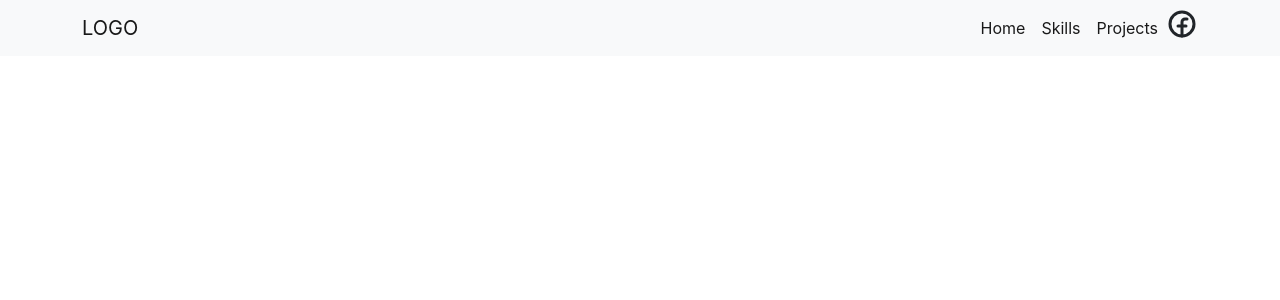
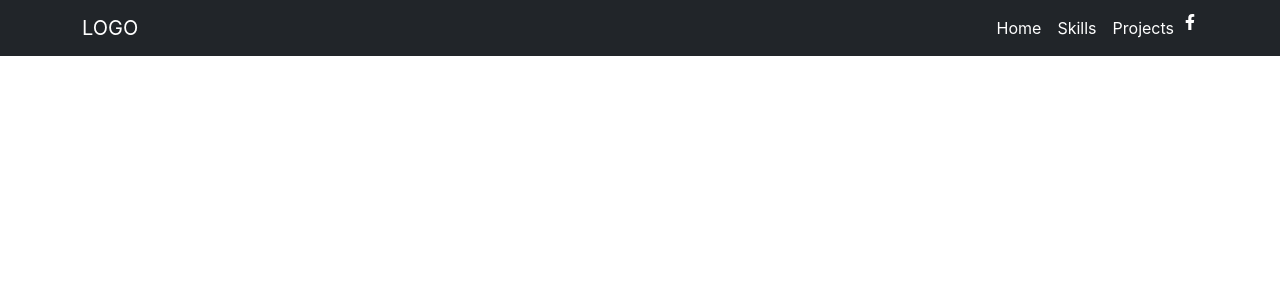
Before and after one commit to Mikasha0/Portfolio, a React (Create React App) app in the folder portfolio/: page / in a window 1280 px wide. Shown: the top 300 px of the page. Built offline with nearby package versions, Linux system fonts and the light colour scheme.

Commit message:
added facebook icon in the navbar section of the page

```diff
--- a/portfolio/src/Components/Navbar.js
+++ b/portfolio/src/Components/Navbar.js
@@ -1,8 +1,9 @@
 import React from "react";
-import { Horse, Heart, Cube, FacebookLogo } from "phosphor-react";
+import { FaFacebookF } from "react-icons/fa";
+
 export default function Navbar() {
   return (
-    <nav className="navbar navbar-expand-lg bg-light">
+    <nav className="navbar navbar-expand-lg bg-dark">
       <div className="container d-flex justify-content-center">
         <a className="navbar-brand" href="/">
           LOGO
@@ -36,7 +37,7 @@ export default function Navbar() {
               </a>
             </li>
             <div className="social-icons">
-              <FacebookLogo size={32} weight="bold" />
+              <FaFacebookF style={{ color: "white" }} />
             </div>
           </ul>
           {/* <form className="d-flex" role="search">
--- a/portfolio/src/index.css
+++ b/portfolio/src/index.css
@@ -11,3 +11,9 @@ code {
   font-family: source-code-pro, Menlo, Monaco, Consolas, 'Courier New',
     monospace;
 }
+.navbar .container a{
+  color:#fff;
+}
+.navbar .container .collapse ul li a{
+  color:#fff;
+}
```
